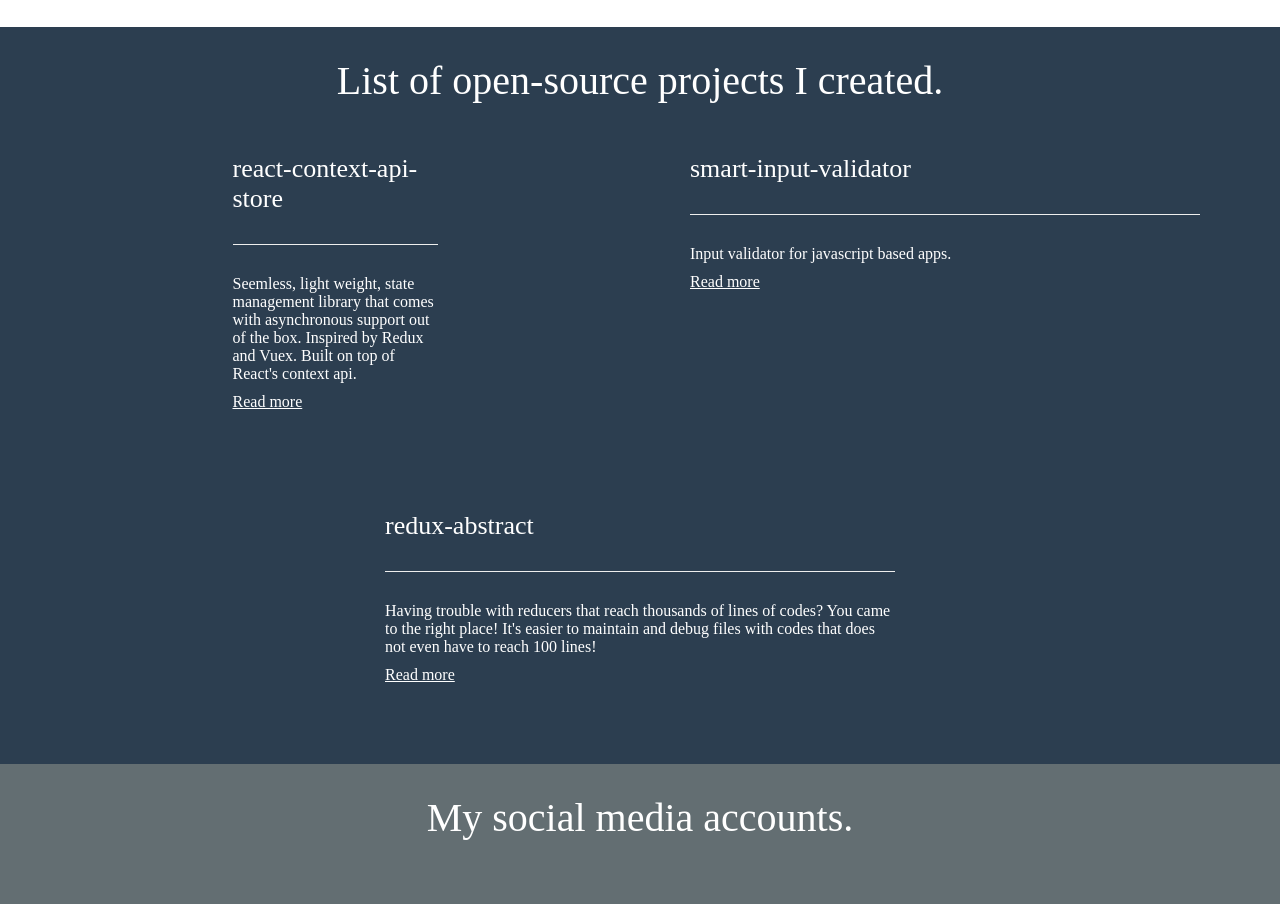
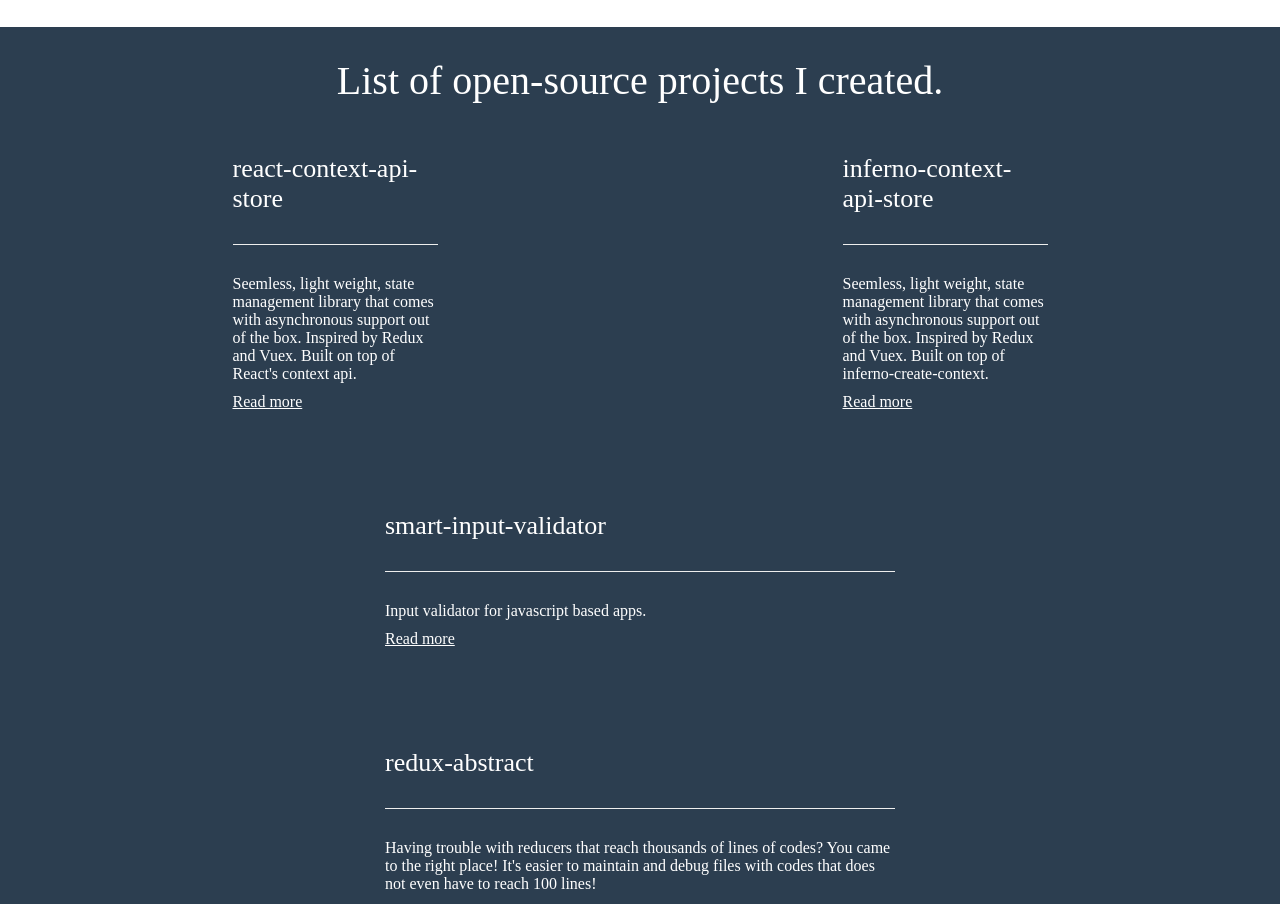
Before and after one commit to aprilmintacpineda/aprilmintacpineda.github.io, a website built with webpack: page index.html in a window 1280 px wide. Shown: the part 2650-3554 px from the top of the page. Built offline with nearby package versions, Linux system fonts and the light colour scheme.

Commit message:
added inferno-context-api-store

```diff
--- a/index.html
+++ b/index.html
@@ -133,6 +133,13 @@
           <p><a class="link white" href="https://github.com/aprilmintacpineda/react-context-api-store" target="_blank">Read more</a></p>
         </div>
       </div>
+      <div class="f-rw flexible col-2">
+        <div class="cntns-standard">
+          <h1 class="h-secondary">inferno-context-api-store</h1>
+          <p>Seemless, light weight, state management library that comes with asynchronous support out of the box. Inspired by Redux and Vuex. Built on top of inferno-create-context.</p>
+          <p><a class="link white" href="https://github.com/aprilmintacpineda/inferno-context-api-store" target="_blank">Read more</a></p>
+        </div>
+      </div>
       <div class="cntns-standard">
         <h1 class="h-secondary">smart-input-validator</h1>
         <p>Input validator for javascript based apps.</p>
```
